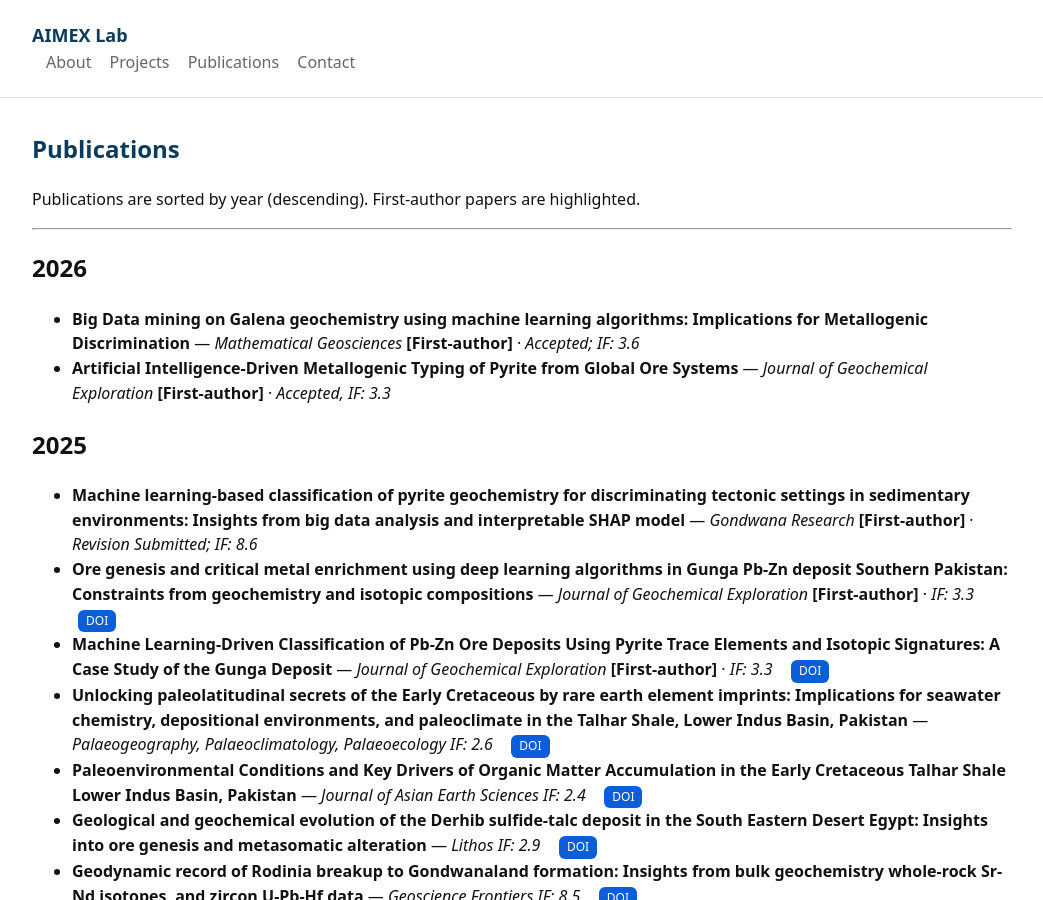
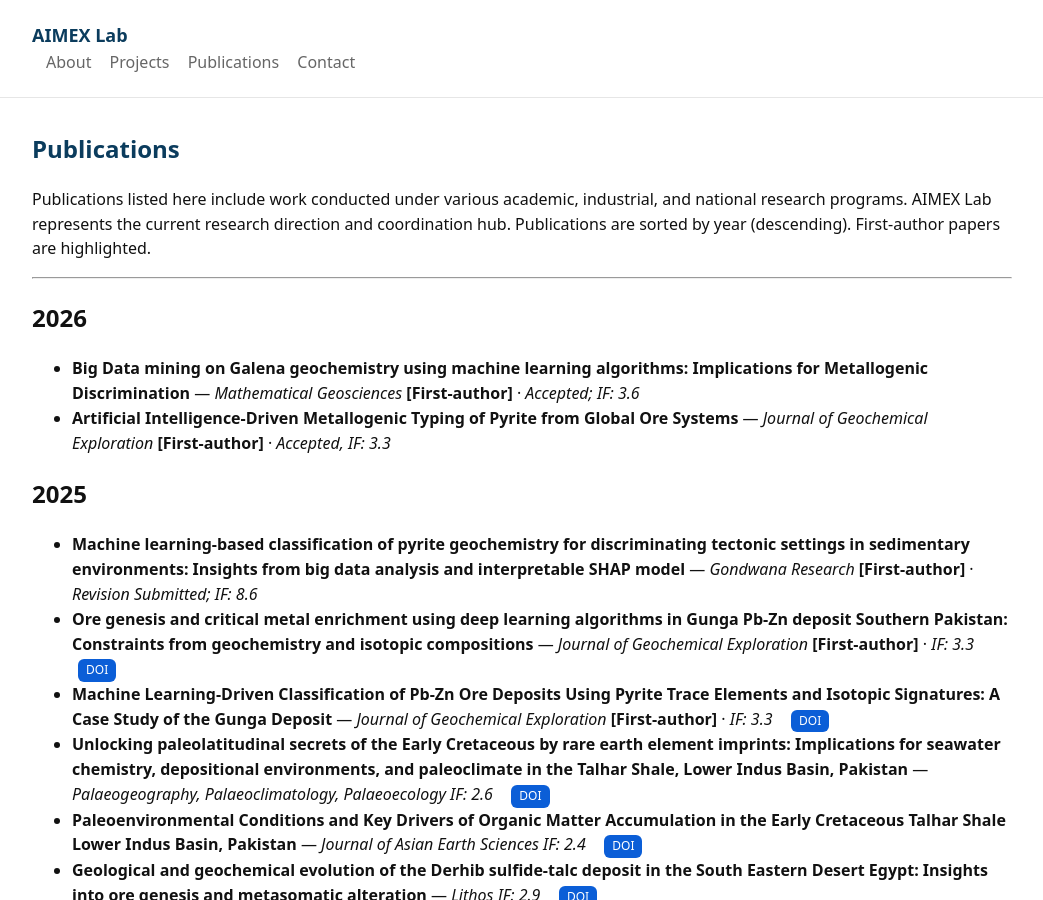
Before and after one commit to Dr-Amar/Dr-Gul.github.io, a Jekyll site: the page built from _pages/publications.md, in a window 1280 px wide and 900 px high. Shown: the whole window, without its empty margins (118-1161 px from the left). Built offline with Jekyll 4.4.1, drawn with Linux system fonts in a browser that asks for light colours.

Commit message:
Update publications.md

```diff
--- a/_pages/publications.md
+++ b/_pages/publications.md
@@ -3,6 +3,7 @@ title: Publications
 permalink: /publications/
 ---
 
+Publications listed here include work conducted under various academic, industrial, and national research programs. AIMEX Lab represents the current research direction and coordination hub.
 Publications are sorted by year (descending). First-author papers are highlighted.
 
 ---
```
